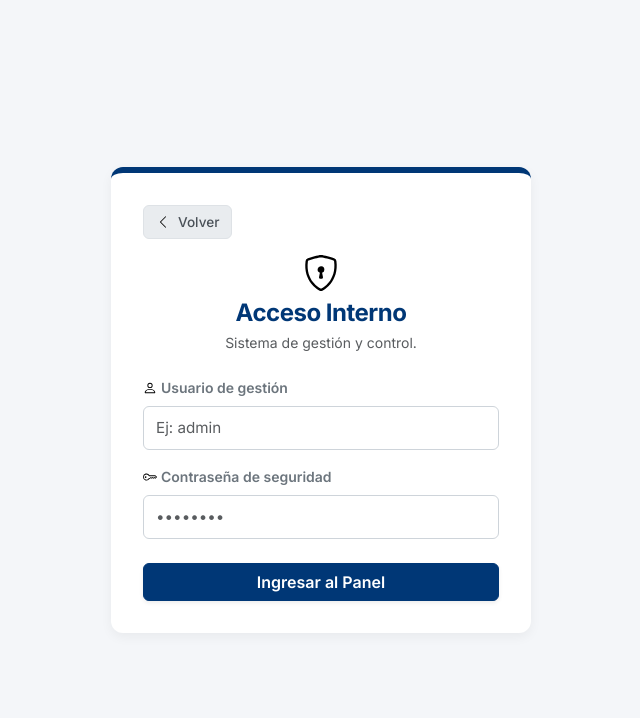
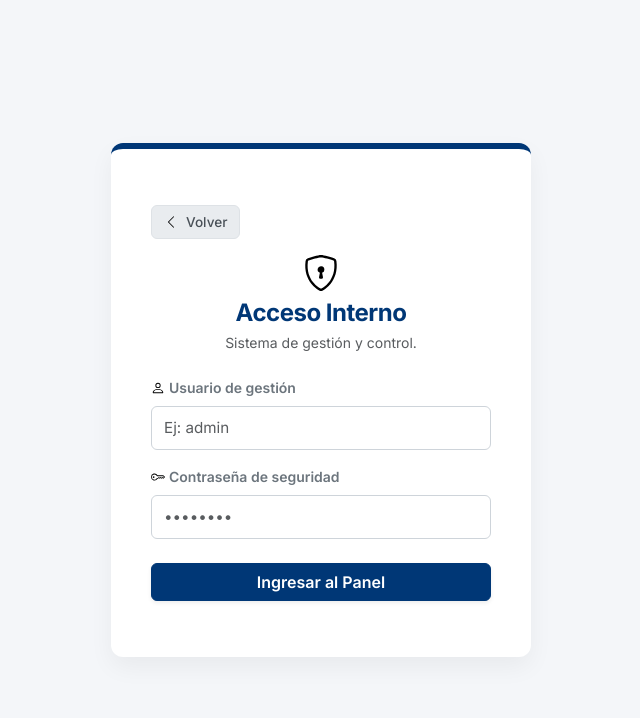
Before and after one commit to ivan-silva22/web-de-reclamos-vecinales, a React (Vite) app: page /admin in a window 1280 px wide. Shown: the top 718 px of the page, without its empty margins (319-959 px from the left). Built offline with nearby package versions, Linux system fonts and the light colour scheme.

Commit message:
corregi las card de los formulario

```diff
--- a/src/App.css
+++ b/src/App.css
@@ -245,3 +245,49 @@ body, button, input, select, textarea, .table, .card {
   box-shadow: 0 4px 12px rgba(0, 0, 0, 0.05) !important;
   margin: 1.5rem auto;
 }
+
+/* --- ESTILOS GENERALES Y CONTENEDORES --- */
+.claim-container, .status-container, .login-container {
+  background-color: #f4f6f9;
+  min-height: 100vh;
+  display: flex;
+  align-items: center;
+  justify-content: center;
+  padding: 2rem 0; /* Asegura un colchón superior/inferior en pantallas chicas */
+}
+
+/* Limitadores de ancho y alto para silueta vertical (SaaS minimalista) */
+.claim-card, .status-card {
+  width: 86%;              /* Reducimos del 90% al 86% para hacerla más esbelta */
+  max-width: 440px;        /* Ajuste fino de ancho máximo para pantallas medianas */
+  min-height: 520px;       /* Forzamos un alto mínimo para garantizar la verticalidad */
+  padding: 2.5rem 1.5rem !important; /* Más padding arriba y abajo, menos a los costados */
+  border-radius: 12px !important;
+  border-top: 6px solid #003776 !important;
+  box-shadow: 0 10px 25px rgba(0, 0, 0, 0.05) !important;
+  margin: auto;
+  display: flex;
+
+}
+
+.login-card {
+  width: 86%;
+  max-width: 350px;        /* Comprimido para aspecto estilizado tipo app mobile */
+  min-height: 440px;       /* Altura mínima estirada */
+  padding: 2.5rem 1.5rem !important;
+  border-radius: 12px !important;
+  border-top: 6px solid #003776 !important;
+  box-shadow: 0 10px 25px rgba(0, 0, 0, 0.05) !important;
+  margin: auto;
+}
+
+.home-card {
+  width: 86%;
+  max-width: 350px;        /* Ancho estrecho para que predomine la altura */
+  min-height: 460px;       /* Forzamos que estire hacia abajo de forma limpia */
+  padding: 3rem 1.75rem !important; /* Padding premium: mucho aire arriba y abajo */
+  border-radius: 12px !important;
+  border-top: 6px solid #003776 !important;
+  box-shadow: 0 10px 25px rgba(0, 0, 0, 0.05) !important;
+  margin: auto;
+}
```
